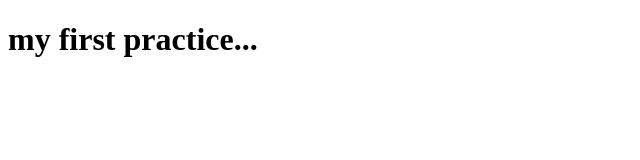
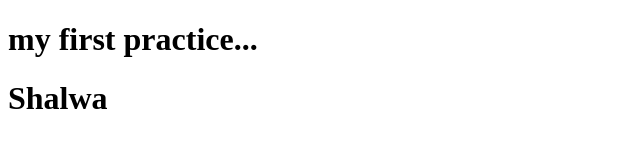
Before and after one commit to KomalKath/practice, a plain HTML site: page index.html in a window 1280 px wide. Shown: the whole page, without its empty margins (0-640 px from the left). Drawn offline with Linux system fonts and the light colour scheme.

Commit message:
Update index.html

```diff
--- a/index.html
+++ b/index.html
@@ -9,5 +9,6 @@
 
 
     <h1>my first practice...</h1>
+    <h1>Shalwa </h1>
 </body>
 </html>
```
